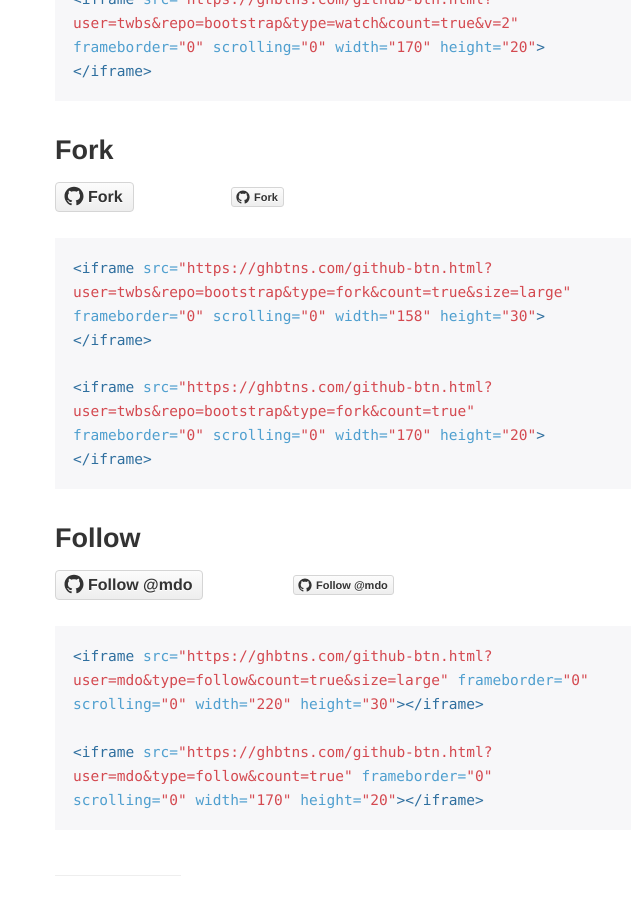
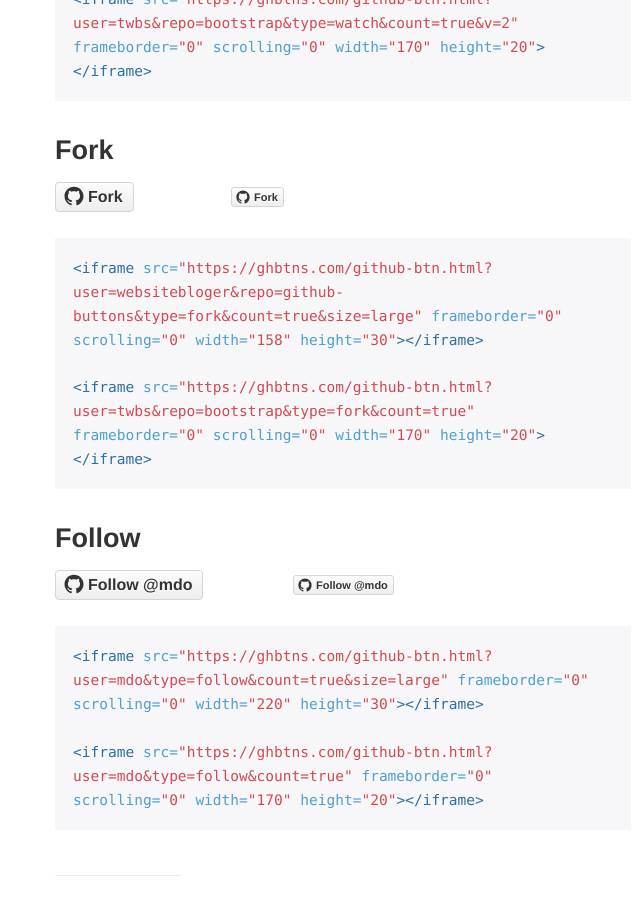
Before and after one commit to websitebloger/github-buttons, a Jekyll site: the page built from index.md, in a window 1280 px wide and 900 px high, scrolled down 1661 px. Shown: the whole window, without its empty margins (297-937 px from the left). Built offline with Jekyll 4.4.1, drawn with Linux system fonts in a browser that asks for light colours; comment, search, counter and statistics services are not loaded; our own code applies the rules of GitHub Pages for plain Markdown files.

Commit message:
github-buttons Fork

```diff
--- a/index.md
+++ b/index.md
@@ -44,7 +44,7 @@ As such, for today's unofficial Watch button, **you must add `v=2` to the parame
   <iframe src="github-btn.html?user=twbs&repo=bootstrap&type=fork&count=true" frameborder="0" scrolling="0" width="170" height="20"></iframe>
 </div>
 {% highlight html %}
-<iframe src="https://ghbtns.com/github-btn.html?user=twbs&repo=bootstrap&type=fork&count=true&size=large" frameborder="0" scrolling="0" width="158" height="30"></iframe>
+<iframe src="https://ghbtns.com/github-btn.html?user=websitebloger&repo=github-buttons&type=fork&count=true&size=large" frameborder="0" scrolling="0" width="158" height="30"></iframe>
 
 <iframe src="https://ghbtns.com/github-btn.html?user=twbs&repo=bootstrap&type=fork&count=true" frameborder="0" scrolling="0" width="170" height="20"></iframe>
 {% endhighlight %}
```
